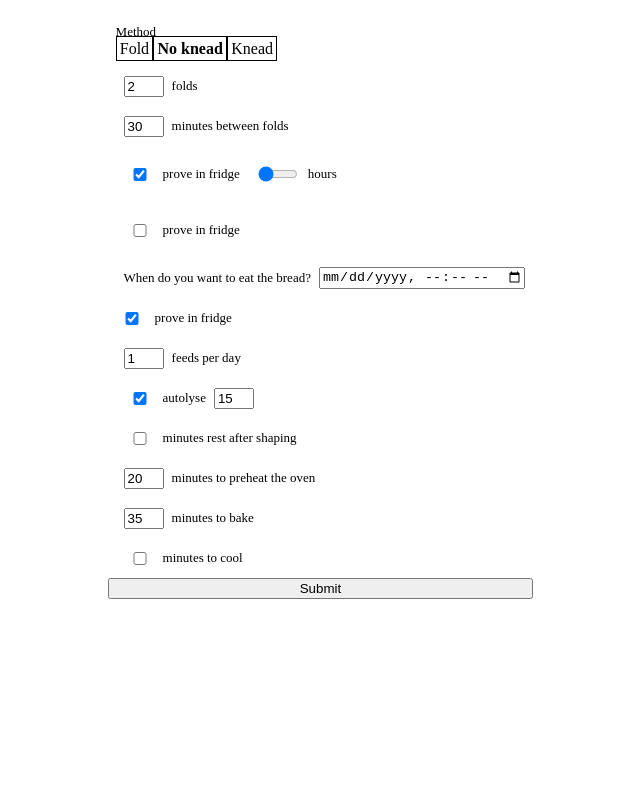
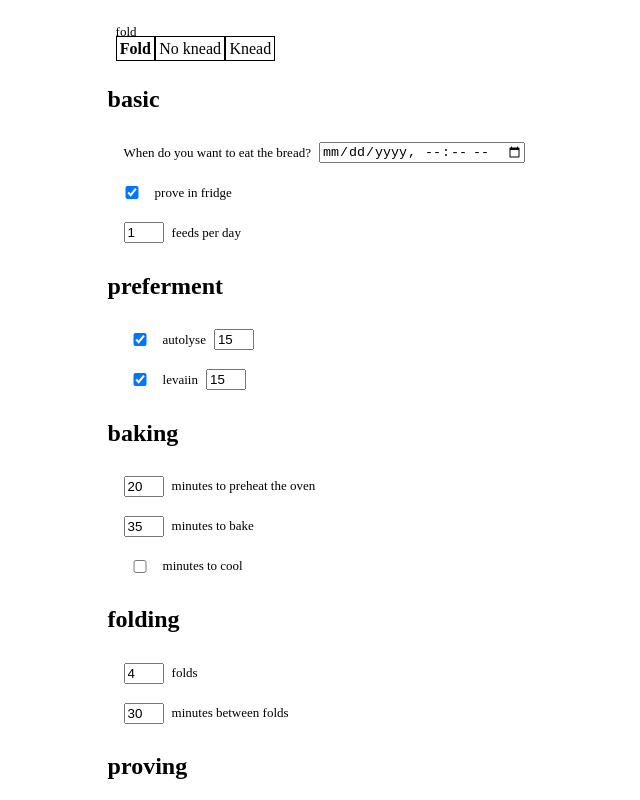
Before and after one commit to andrejak/sourdough-times, a React (Vite) app: page / in a window 1280 px wide. Shown: the top 800 px of the page, without its empty margins (39-679 px from the left). Built offline with nearby package versions, Linux system fonts and the light colour scheme.

Commit message:
[broken, but need to push to change laptop]

```diff
--- a/src/components/ConfigForm.tsx
+++ b/src/components/ConfigForm.tsx
@@ -1,11 +1,6 @@
 import React from "react";
-import { Step, BakeConfig, Method } from "../types";
-import {
-  initBaseConfig,
-  initKneadConfig,
-  initNoKneadConfig,
-  initFoldConfig,
-} from "../state";
+import { Step, FullConfig, Method } from "../types";
+import { initKneadConfig, initNoKneadConfig, initFoldConfig } from "../state";
 import styled from "styled-components";
 import Field from "./Field";
 import MethodField from "./Field/MethodField";
@@ -21,7 +16,7 @@ const Form = styled.form`
   flex-direction: column;
 `;
 
-const configs: { [key in Method]: BakeConfig } = {
+const configs: { [key in Method]: FullConfig } = {
   knead: initKneadConfig,
   noKnead: initNoKneadConfig,
   fold: initFoldConfig,
@@ -32,15 +27,13 @@ const ConfigForm = ({
 }: {
   setResult: (steps: Step[]) => void;
 }): JSX.Element => {
-  const [method, setMethod] = React.useState(
-    initBaseConfig.method.value as Method
-  );
+  const [method, setMethod] = React.useState("fold" as Method);
   const [config, setConfig] = React.useState(configs[method]);
 
   React.useEffect(() => {
     // Keep chosen values from previous config, but remove irrelevant fields and add new ones
     // OR: reset completely?
-    const newConfig: Partial<BakeConfig> = {};
+    const newConfig: Partial<FullConfig> = {};
     const oldKeys = Object.keys(config);
     const newKeys = Object.keys(configs[method]);
     for (const key of newKeys) {
@@ -50,9 +43,9 @@ const ConfigForm = ({
         newConfig[key] = configs[method][key];
       }
     }
-    newConfig.method.value = method;
+    newConfig.basic.method = method;
 
-    setConfig(newConfig as BakeConfig);
+    setConfig(newConfig as FullConfig);
     // eslint-disable-next-line react-hooks/exhaustive-deps
   }, [method]);
 
@@ -72,13 +65,13 @@ const ConfigForm = ({
 
   return (
     <Container>
-      <MethodField
-        field={{ label: "Method", type: "method", value: method }}
-        setValue={setMethod}
-      ></MethodField>
+      <MethodField field={method} setValue={setMethod}></MethodField>
       <Form onSubmit={handleSubmit}>
-        {Object.keys(config).map((fieldId) => {
-          const field = config[fieldId];
+        {Object.keys(config).map((section) => (
+          <div key={section}>
+            <h2>{section}</h2>
+            {Object.keys(config[section]).map((fieldId) => {
+              const field = config[section][fieldId];
               if (fieldId === "method") {
                 return <span key={fieldId} />;
               }
@@ -89,12 +82,17 @@ const ConfigForm = ({
                   setValue={(newValue: number) => {
                     setConfig({
                       ...config,
-                  [fieldId]: { ...config[fieldId], value: newValue },
+                      [section]: {
+                        ...config[section],
+                        [fieldId]: { ...section[fieldId], value: newValue },
+                      },
                     });
                   }}
                 />
               );
             })}
+          </div>
+        ))}
         <input type="submit" value="Submit" />
       </Form>
     </Container>
--- a/src/components/Field/MethodField.tsx
+++ b/src/components/Field/MethodField.tsx
@@ -1,5 +1,5 @@
 import React from "react";
-import { OtherFieldType, Method } from "../../types";
+import { Method } from "../../types";
 import styled from "styled-components";
 
 const VerticalContainer = styled.div`
@@ -30,16 +30,16 @@ const MethodField = ({
   field,
   setValue,
 }: {
-  field: OtherFieldType;
+  field: Method;
   setValue: (newValue: Method) => void;
 }): JSX.Element => (
   <VerticalContainer>
-    <Label>{field.label}</Label>
+    <Label>{field}</Label>
     <div>
       {Object.keys(methodOptions).map((method: Method) => (
         <Option
           key={method}
-          selected={field.value === method}
+          selected={field === method}
           onClick={() => setValue(method)}
         >
           {methodOptions[method]}
--- a/src/state/index.ts
+++ b/src/state/index.ts
@@ -1,28 +1,21 @@
 import {
-  BakeConfig,
-  NoKneadConfig,
-  KneadConfig,
-  OtherFieldType,
+  FullConfig,
+  BooleanFieldType,
   NumericalFieldType,
-  FieldType,
-  BaseConfig,
-  FoldConfig,
+  BasicSection,
+  BakingSection,
+  PrefermentSection,
+  Method,
 } from "../types";
 import moment from "moment";
 
-const initMethod: FieldType = {
-  label: "Method",
-  type: "method",
-  value: "noKnead",
-};
+export const minsInH = 60;
 
-const fridgeField = (value: boolean): OtherFieldType => ({
+const fridgeField = (value: boolean): BooleanFieldType => ({
   label: "prove in fridge",
   type: "boolean",
   value,
 });
-
-export const minsInH = 60;
 
 const hourRangeField = (from: number, to: number): NumericalFieldType => ({
   label: "hours",
@@ -34,7 +27,7 @@ const hourRangeField = (from: number, to: number): NumericalFieldType => ({
   displayUnit: "h",
 });
 
-export const initBaseConfig: BaseConfig = {
+const initBasicSection = (method: Method): BasicSection => ({
   target: {
     label: "When do you want to eat the bread?",
     help: "",
@@ -50,27 +43,10 @@ export const initBaseConfig: BaseConfig = {
     min: 1,
     max: 4,
   },
-  method: initMethod,
-  autolyse: {
-    label: "autolyse",
-    help: "Mixing flour and water before adding salt",
-    type: "duration",
-    value: null,
-    optional: true,
-    min: 15,
-    max: 60,
-    step: 5,
-  },
-  shaping: {
-    label: "minutes rest after shaping",
-    help: "If you're not going straight from the fridge to the oven.",
-    type: "duration",
-    optional: true,
-    value: 20,
-    min: 10,
-    max: 180,
-    step: 10,
-  },
+  method,
+});
+
+const initBakingSection: BakingSection = {
   preheat: {
     label: "minutes to preheat the oven",
     type: "duration",
@@ -96,8 +72,48 @@ export const initBaseConfig: BaseConfig = {
   },
 };
 
-export const initNoKneadConfig: NoKneadConfig = {
-  method: { ...initMethod, value: "noKnead" },
+const initPrefermentSection: PrefermentSection = {
+  autolyse: {
+    label: "autolyse",
+    help: "Mixing flour and water before adding salt",
+    type: "duration",
+    value: null,
+    optional: true,
+    min: 15,
+    max: 60,
+    step: 5,
+  },
+  levain: {
+    label: "levaiin",
+    help: "Mixing flour, water and starter before adding salt",
+    type: "duration",
+    value: null,
+    optional: true,
+    min: 15,
+    max: 60,
+    step: 5,
+  },
+};
+
+const initShapingSection: ShapingSection = {
+  shaping: {
+    label: "minutes rest after shaping",
+    help: "If you're not going straight from the fridge to the oven.",
+    type: "duration",
+    optional: true,
+    value: 20,
+    min: 10,
+    max: 180,
+    step: 10,
+  },
+};
+
+export const initNoKneadConfig: FullConfig = {
+  basic: initBasicSection("noKnead"),
+  preferment: initPrefermentSection,
+  shaping: initShapingSection,
+  baking: initBakingSection,
+  folding: {
     numFolds: { label: "folds", type: "number", value: 2 },
     timeBetweenFolds: {
       label: "minutes between folds",
@@ -107,6 +123,8 @@ export const initNoKneadConfig: NoKneadConfig = {
       max: 60,
       step: 15,
     },
+  },
+  proving: {
     firstProof: {
       label: "First proof",
       help: "",
@@ -122,11 +140,15 @@ export const initNoKneadConfig: NoKneadConfig = {
         duration: hourRangeField(1, 3),
       },
     },
-  ...initBaseConfig,
+  },
 };
 
-export const initKneadConfig: KneadConfig = {
-  method: { ...initMethod, value: "knead" },
+export const initKneadConfig: FullConfig = {
+  basic: initBasicSection("knead"),
+  preferment: initPrefermentSection,
+  shaping: initShapingSection,
+  baking: initBakingSection,
+  proving: {
     firstProof: {
       label: "First proof",
       help: "",
@@ -139,11 +161,14 @@ export const initKneadConfig: KneadConfig = {
       type: "proof",
       value: { inFridge: fridgeField(false), duration: hourRangeField(1, 3) },
     },
-  ...initBaseConfig,
+  },
 };
 
-export const initFoldConfig: FoldConfig = {
-  method: { ...initMethod, value: "fold" },
+export const initFoldConfig: FullConfig = {
+  basic: initBasicSection("fold"),
+  preferment: initPrefermentSection,
+  baking: initBakingSection,
+  folding: {
     numFolds: { label: "folds", type: "number", value: 4 },
     timeBetweenFolds: {
       label: "minutes between folds",
@@ -153,6 +178,8 @@ export const initFoldConfig: FoldConfig = {
       max: 60,
       step: 15,
     },
+  },
+  proving: {
     bulkFermentation: {
       label: "Bulk fermentation",
       help: "Range in hours",
@@ -166,7 +193,5 @@ export const initFoldConfig: FoldConfig = {
       type: "proof",
       value: { inFridge: fridgeField(true), duration: hourRangeField(8, 24) },
     },
-  ...initBaseConfig,
+  },
 };
-
-export const initState: BakeConfig = initKneadConfig;
```
Also changed, not shown: src/lambda/calculate.ts (+24 -24 lines), src/types/config.ts (+45 -31 lines). Lines whose indentation alone changed are shown as unchanged.
